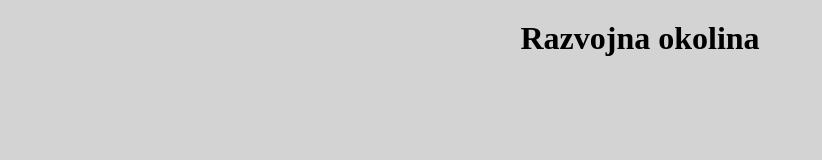
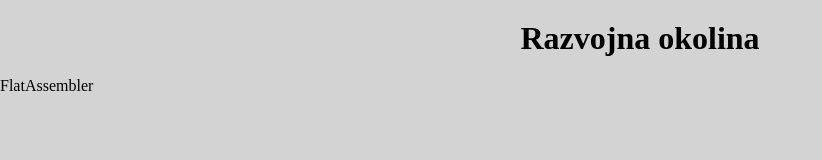
Before and after one commit to domac19/razvojna-okolina, a plain HTML site: page index.html in a window 1280 px wide. Shown: the whole page, without its empty margins (0-822 px from the left). Drawn offline with Linux system fonts and the light colour scheme.

Commit message:
TeoSamarzija

```diff
--- a/index.html
+++ b/index.html
@@ -9,5 +9,6 @@
   <body>
     <h1>Razvojna okolina</h1>
     <!-- dodaj svoje ime i prezime ili nickname u p tag -->
+    <p>FlatAssembler</p>
   </body>
 </html>
```
